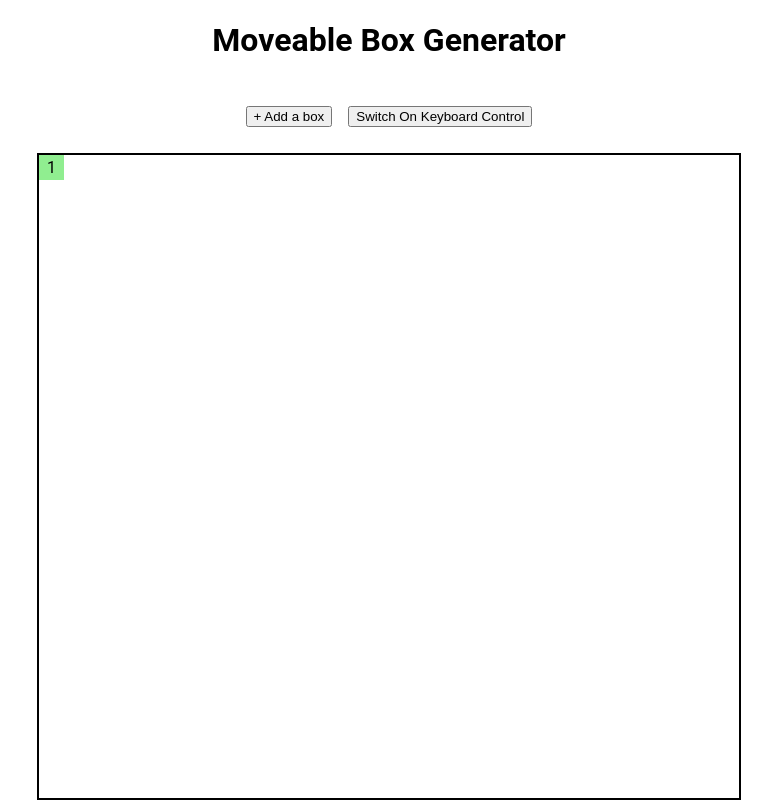
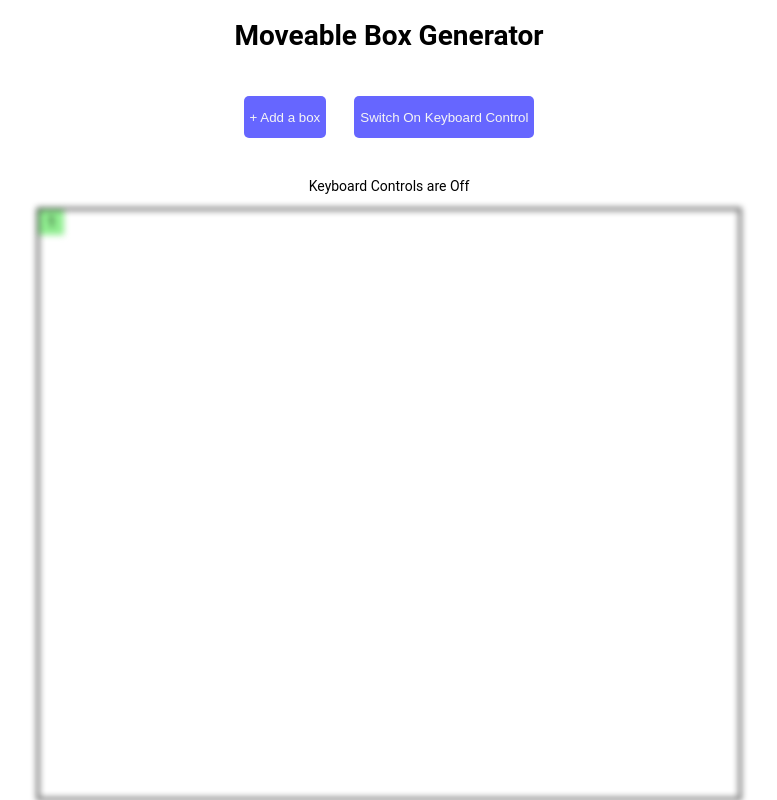
Before and after one commit to utchak160/moveable-box-generator, an Angular app: page / in a window 1280 px wide. Both pictures are taken after a click on the button "Switch Off Keyboard Control". Shown: the whole page, without its empty margins (251-1028 px from the left). Built offline with nearby package versions, Linux system fonts and the light colour scheme.

Commit message:
keyboard control toggle UI

```diff
--- a/src/app/app.component.html
+++ b/src/app/app.component.html
@@ -1,11 +1,12 @@
 <div class="movable-box">
   <h1 class="movable-box__heading">Moveable Box Generator</h1>
   <div class="movable-box__btn-container">
-    <button class="add-btn" (click)="addBox()">+ Add a box</button>
-    <button class="toggle-btn" *ngIf="keyboardControl" (click)="toggleKeyboardControl()">Switch Off Keyboard Control</button>
-    <button class="toggle-btn" *ngIf="!keyboardControl" (click)="toggleKeyboardControl()">Switch On Keyboard Control</button>
+    <button (click)="addBox()">+ Add a box</button>
+    <button *ngIf="keyboardControl" (click)="toggleKeyboardControl()">Switch Off Keyboard Control</button>
+    <button *ngIf="!keyboardControl" (click)="toggleKeyboardControl()">Switch On Keyboard Control</button>
   </div>
-  <div #box id="box" style="border: 2px solid black; width: 700px; height: 700px; position: relative">
+  <p *ngIf="!keyboardControl">Keyboard Controls are Off</p>
+  <div class="box" [ngClass]="!keyboardControl ? 'inactive-box' : ''">
     <div #sprites class="sprite" [ngClass]="activeBox == box.id ? 'active-sprite' : ''" *ngFor="let box of boxes" style="left: 0; top: 0; position: absolute" (click)="activateBox(box.id)" id="{{ box.id }}">{{ box.zIndex }}</div>
   </div>
 </div>
--- a/src/app/app.component.scss
+++ b/src/app/app.component.scss
@@ -11,8 +11,33 @@
     margin: 2% 0;
 
     > *:not(:last-child) {
-      margin-right: 1rem;
+      margin-right: 2rem;
     }
+
+    button {
+      background-color: lighten(blue, 20%);
+      cursor: pointer;
+      color: whitesmoke;
+      height: 3rem;
+      border-radius: 5px;
+      border: none;
+    }
+  }
+
+  .box {
+    border: 2px solid black;
+    width: 700px;
+    height: 700px;
+    position: relative;
+
+  }
+
+  .inactive-box {
+    //background-color: lightgray;
+    filter: blur(3px);
+    display: flex;
+    justify-content: center;
+    align-items: center;
   }
 
   .sprite {
--- a/src/app/app.component.ts
+++ b/src/app/app.component.ts
@@ -1,7 +1,6 @@
 import {
   Component,
   ElementRef,
-  ViewChild,
   Renderer2,
   AfterViewInit,
   HostListener,
@@ -24,7 +23,6 @@ export class AppComponent implements AfterViewInit {
     { id: shortid.generate(), left: 0, right: 0, zIndex: this.zIndexCount },
   ];
   activeBox = this.boxes[0].id;
-  @ViewChild('box') boxRef: ElementRef | undefined;
   @ViewChildren('sprites', { read: ViewContainerRef }) spritesRef: QueryList<ViewContainerRef> | undefined;
   spriteRef: ElementRef | undefined;
 
@@ -36,7 +34,7 @@ export class AppComponent implements AfterViewInit {
     }
   }
 
-  constructor(private elementRef: ElementRef, private renderer: Renderer2) {}
+  constructor(private renderer: Renderer2) {}
 
   ngAfterViewInit() {
     this.spritesRef?.forEach((vcr, index) => {
@@ -44,13 +42,13 @@ export class AppComponent implements AfterViewInit {
     });
   }
 
-  toNum(pxVal: string) {
+  convertToInt(pxVal: string) {
     return parseInt(pxVal, 10);
   };
 
   handleMovement(e: KeyboardEvent) {
-    const left = this.toNum(this.spriteRef?.nativeElement.style.left);
-    const top = this.toNum(this.spriteRef?.nativeElement.style.top);
+    const left = this.convertToInt(this.spriteRef?.nativeElement.style.left);
+    const top = this.convertToInt(this.spriteRef?.nativeElement.style.top);
 
     switch (e.key) {
       case 'a':
--- a/src/styles.scss
+++ b/src/styles.scss
@@ -1,3 +1,3 @@
 /* You can add global styles to this file, and also import other style files */
-html, body { height: 100%; }
+html, body { height: 100%; font-size: 14px }
 body { margin: 0; font-family: Roboto, "Helvetica Neue", sans-serif; }
```
